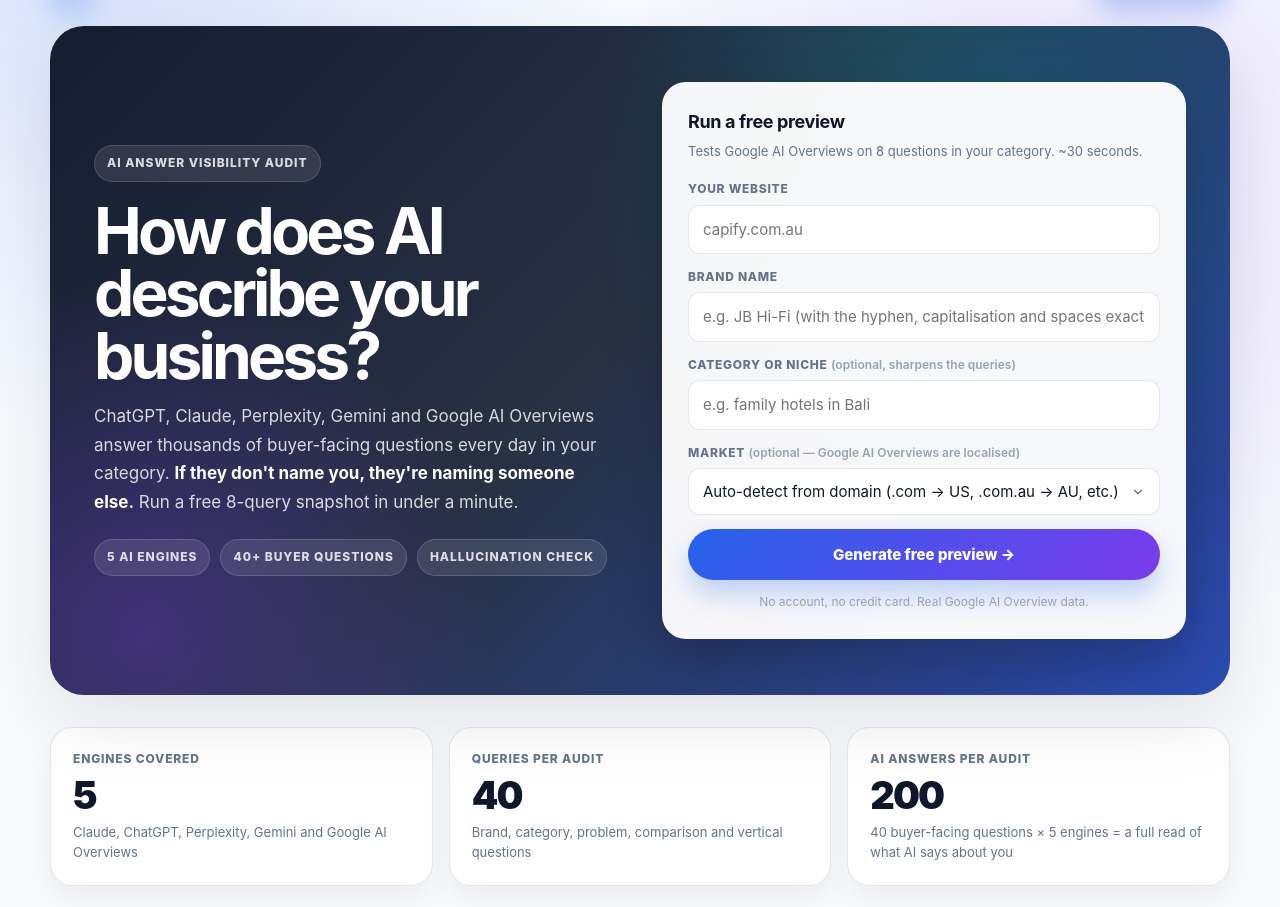
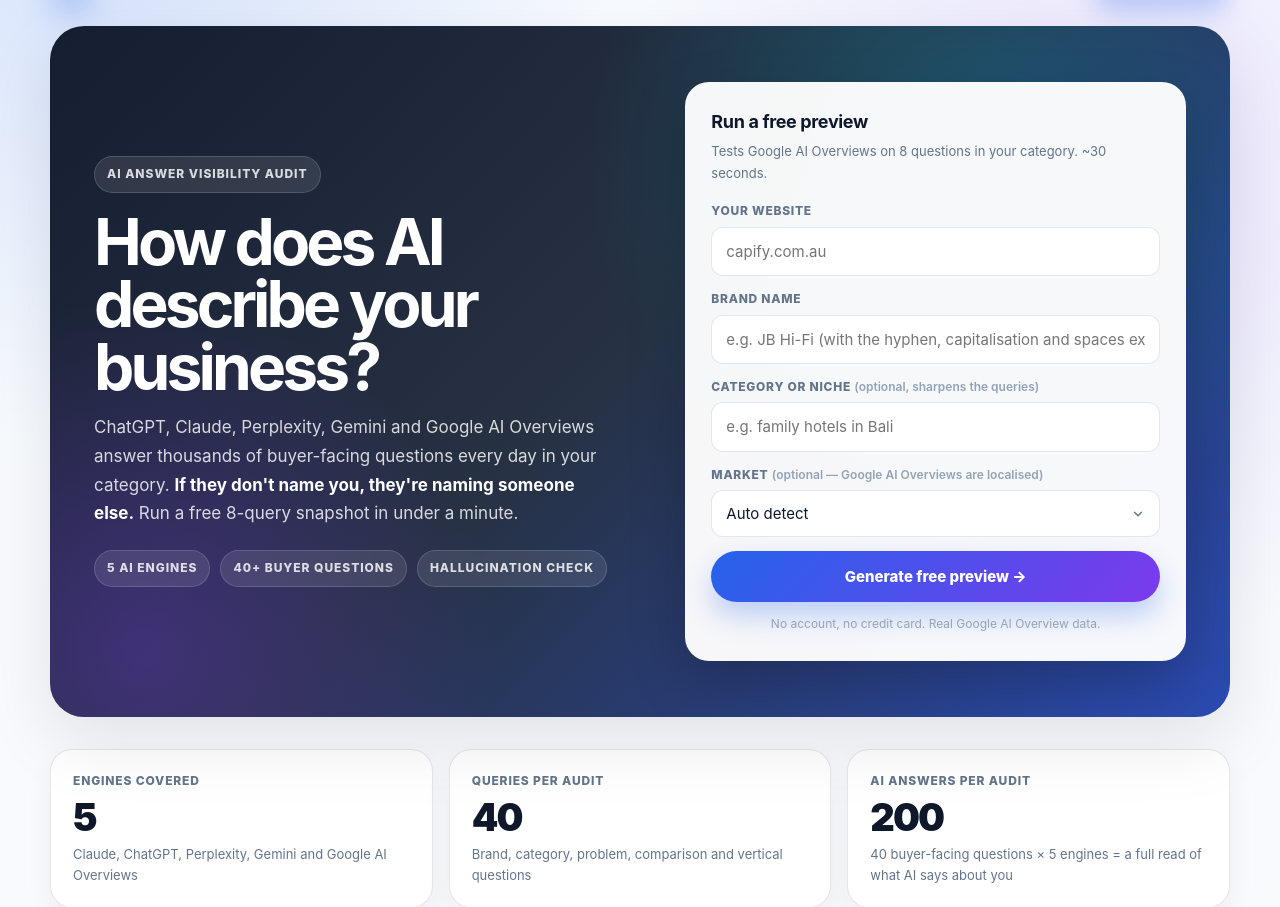
Before and after one commit to willbakhos/aeosudit, a FastAPI app: page / in a window 1280 px wide. Shown: the part 66-973 px from the top of the page. Run offline with FastAPI, Linux system fonts and the light colour scheme.

Commit message:
Shorten the default country option to "Auto detect"
Co-Authored-By: Claude Opus 4.7 (1M context) <noreply@anthropic.com>

```diff
--- a/templates/landing.html.j2
+++ b/templates/landing.html.j2
@@ -109,7 +109,7 @@
       <div class="field">
         <label for="country">Market <span style="color:var(--soft-muted); text-transform:none; letter-spacing:0; font-weight:600;">(optional — Google AI Overviews are localised)</span></label>
         <select id="country" name="country">
-          <option value="">Auto-detect from domain (.com → US, .com.au → AU, etc.)</option>
+          <option value="">Auto detect</option>
           <option value="US">United States</option>
           <option value="AU">Australia</option>
           <option value="GB">United Kingdom</option>
```
